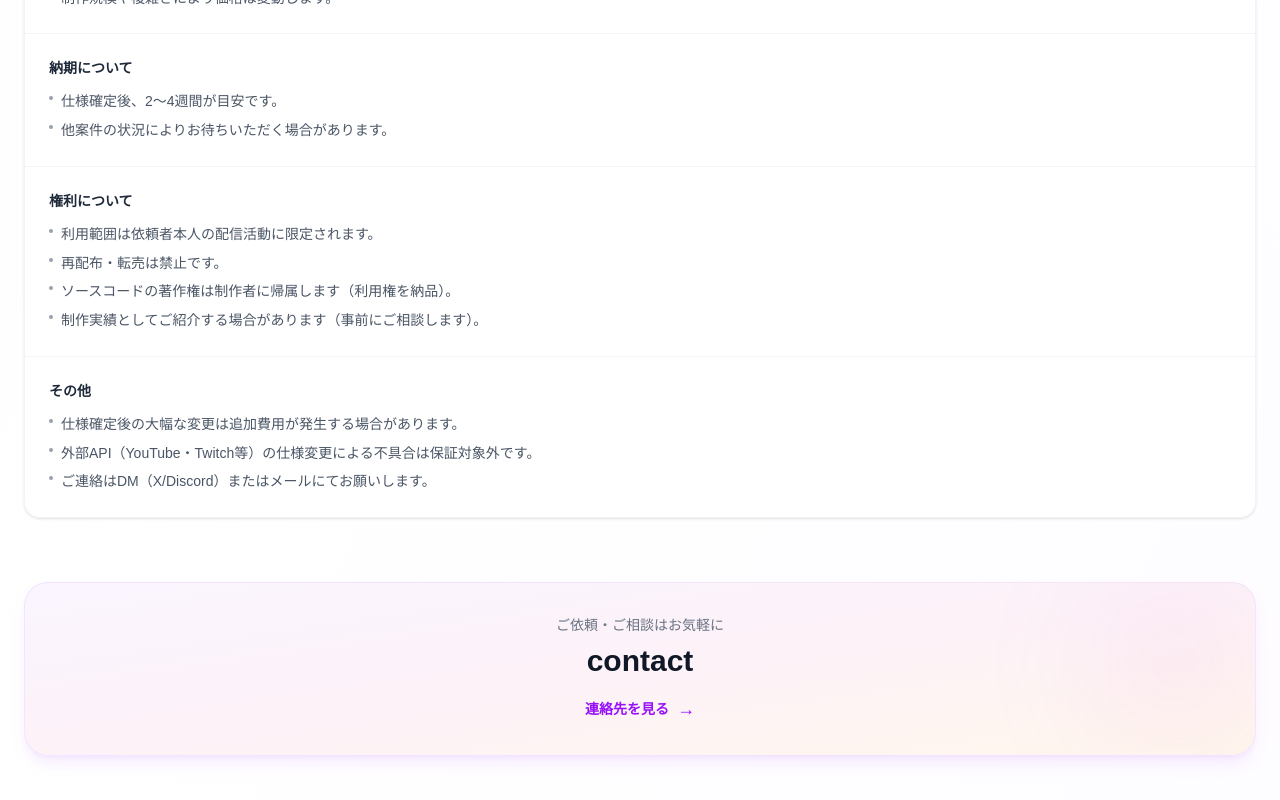
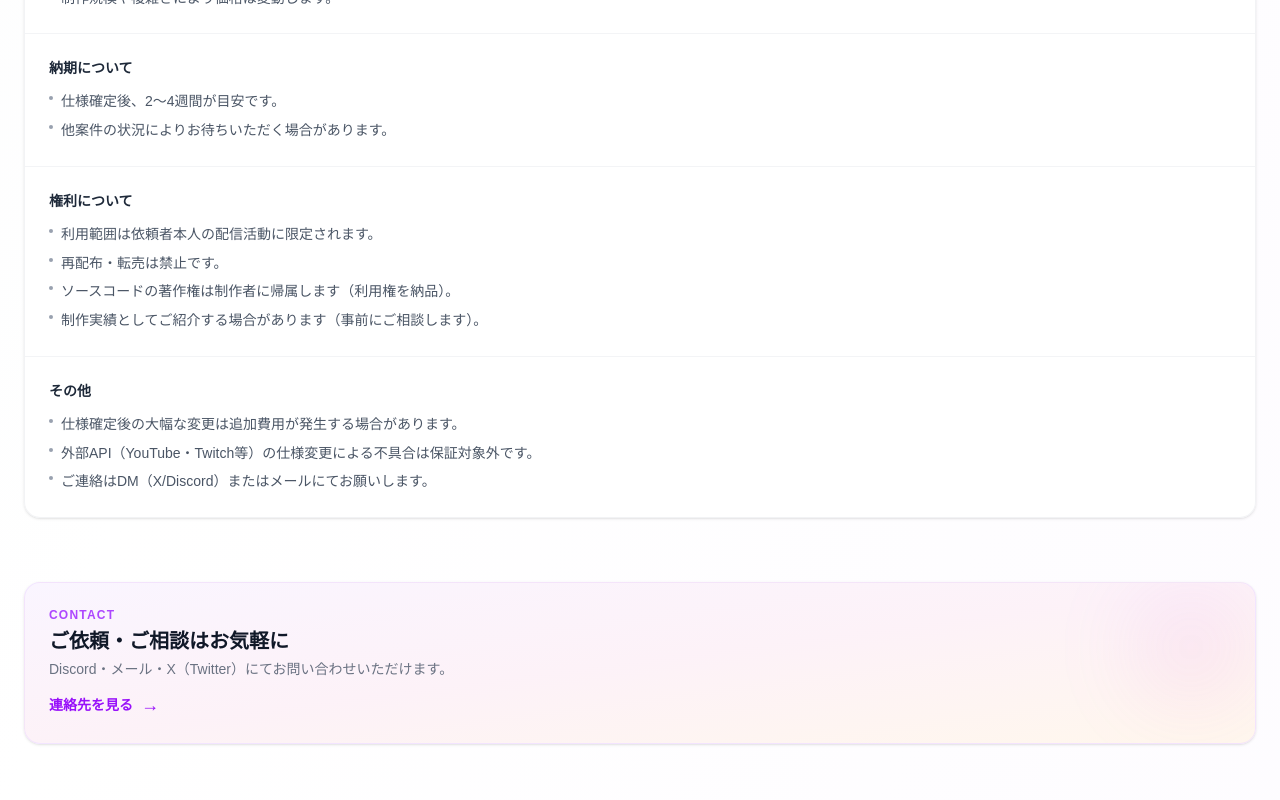
Before and after one commit to tsuki-lab/tsuki-lab-web-nextjs, a Next.js app: page /pricing in a window 1280 px wide. Shown: the part 2549-3349 px from the top of the page. Built offline with nearby package versions, Linux system fonts and the light colour scheme; no server answers.

Commit message:
refactor: pricingページ下部のcontact CTAを周囲と統一したデザインに変更
https://claude.ai/code/session_01R7uWsMT34W13o43Pz1kfRV

```diff
--- a/app/pricing/page.tsx
+++ b/app/pricing/page.tsx
@@ -428,16 +428,19 @@ export default function Pricing() {
         >
           <Link
             href="/contact"
-            className="group relative block overflow-hidden rounded-3xl border border-purple-200/50 bg-linear-to-br from-purple-50 via-pink-50 to-orange-50 p-8 shadow-lg shadow-purple-500/10 transition-all duration-300 hover:scale-[1.01] hover:shadow-xl hover:shadow-purple-500/20 dark:border-purple-800/50 dark:from-purple-950/30 dark:via-pink-950/30 dark:to-orange-950/30"
+            className="group relative block overflow-hidden rounded-2xl border border-purple-200/50 bg-linear-to-br from-purple-50 via-pink-50 to-orange-50 p-6 shadow-sm transition-all duration-300 hover:scale-[1.01] hover:shadow-md dark:border-purple-800/50 dark:from-purple-950/30 dark:via-pink-950/30 dark:to-orange-950/30"
           >
-            <div className="absolute right-0 top-0 h-40 w-40 rounded-full bg-linear-to-br from-purple-400/20 to-pink-400/20 blur-3xl opacity-50 transition-opacity duration-300 group-hover:opacity-70" />
-            <div className="relative text-center">
-              <p className="mb-2 text-sm font-medium text-gray-500 dark:text-gray-400">
+            <div className="absolute right-0 top-0 h-32 w-32 rounded-full bg-linear-to-br from-purple-400/20 to-pink-400/20 blur-2xl opacity-50 transition-opacity duration-300 group-hover:opacity-70" />
+            <div className="relative">
+              <p className="mb-1 text-xs font-semibold uppercase tracking-widest text-purple-500 dark:text-purple-400">
+                contact
+              </p>
+              <h2 className="mb-1 text-xl font-bold text-gray-900 dark:text-white">
                 ご依頼・ご相談はお気軽に
+              </h2>
+              <p className="mb-3 text-sm text-gray-500 dark:text-gray-400">
+                Discord・メール・X（Twitter）にてお問い合わせいただけます。
               </p>
-              <h2 className="mb-4 text-2xl font-bold text-gray-900 dark:text-white sm:text-3xl">
-                contact
-              </h2>
               <div className="inline-flex items-center gap-2 text-sm font-semibold text-purple-600 transition-transform duration-200 group-hover:translate-x-1 dark:text-purple-400">
                 <span>連絡先を見る</span>
                 <span className="text-lg">→</span>
```
